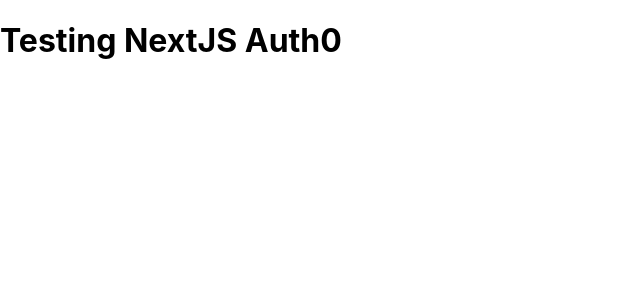
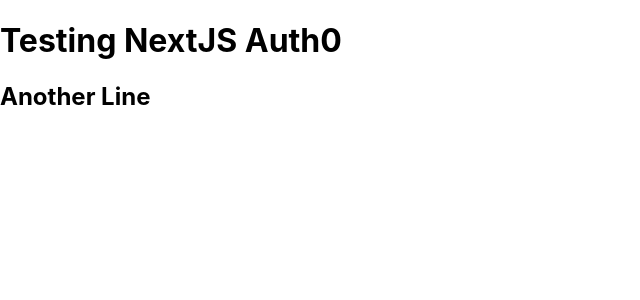
Before and after one commit to moms-spaghetti/nextjs-auth0, a Next.js app: page / in a window 1280 px wide. Shown: the top 300 px of the page, without its empty margins (0-640 px from the left). Built offline with nearby package versions, Linux system fonts and the light colour scheme.

Commit message:
second commit

```diff
--- a/pages/index.js
+++ b/pages/index.js
@@ -4,6 +4,7 @@
   return (
     <div className={styles.container}>
       <h1>Testing NextJS Auth0</h1>
+      <h2>Another Line</h2>
     </div>
   )
 }
```
